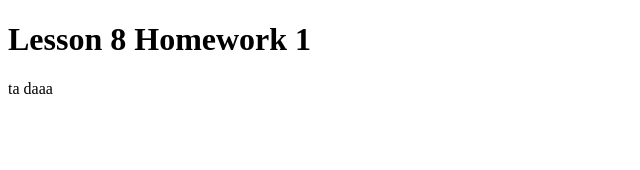
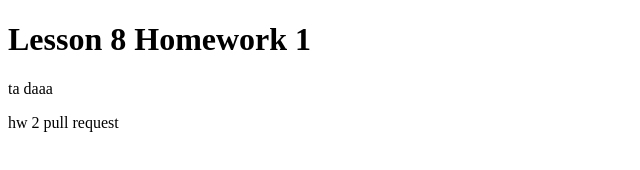
Before and after one commit to OliviaKloppenborg/h33-lesson-08, a plain HTML site: page index.html in a window 1280 px wide. Shown: the whole page, without its empty margins (0-640 px from the left). Drawn offline with Linux system fonts and the light colour scheme.

Commit message:
Update for hw2

```diff
--- a/index.html
+++ b/index.html
@@ -9,3 +9,5 @@
     <p>ta daaa</p>
 </body>
 </html>
+
+<p>hw 2 pull request</p>
```
